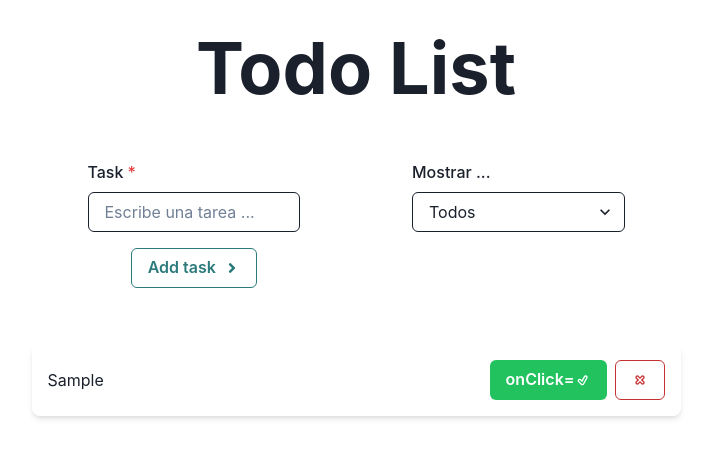
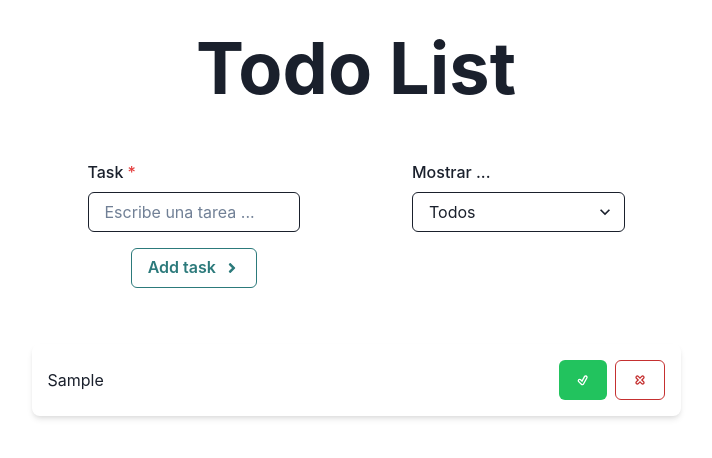
Before and after one commit to FlorenciaNieva/TodoList, a React (Vite) app: page / in a window 1280 px wide. Both pictures are taken after typing "Sample" into the empty fields and a click on the button "Add task". Shown: the top 458 px of the page, without its empty margins (284-996 px from the left). Built offline with nearby package versions, Linux system fonts and the light colour scheme.

Commit message:
Arreglo el lugar del > en el botón de completado

```diff
--- a/src/components/Main/Task.jsx
+++ b/src/components/Main/Task.jsx
@@ -27,7 +27,7 @@ export default function Task({ task, id, onDelete }) {
       <Flex justifyContent="space-between" alignItems="center">
         <Text>{task}</Text>
         <Flex>
-          <Button mr={2} colorScheme='whatsapp' variant='solid' aria-label="Completado"> onClick={() => toggleComplete()}<TiTickOutline /></Button>
+          <Button mr={2} colorScheme='whatsapp' variant='solid' aria-label="Completado" onClick={() => toggleComplete()}><TiTickOutline /></Button>
           <Button colorScheme='red' variant='outline' aria-label="Eliminar" onClick={() => onDelete(id)}><TiTimesOutline /></Button>
         </Flex>
       </Flex>
```
